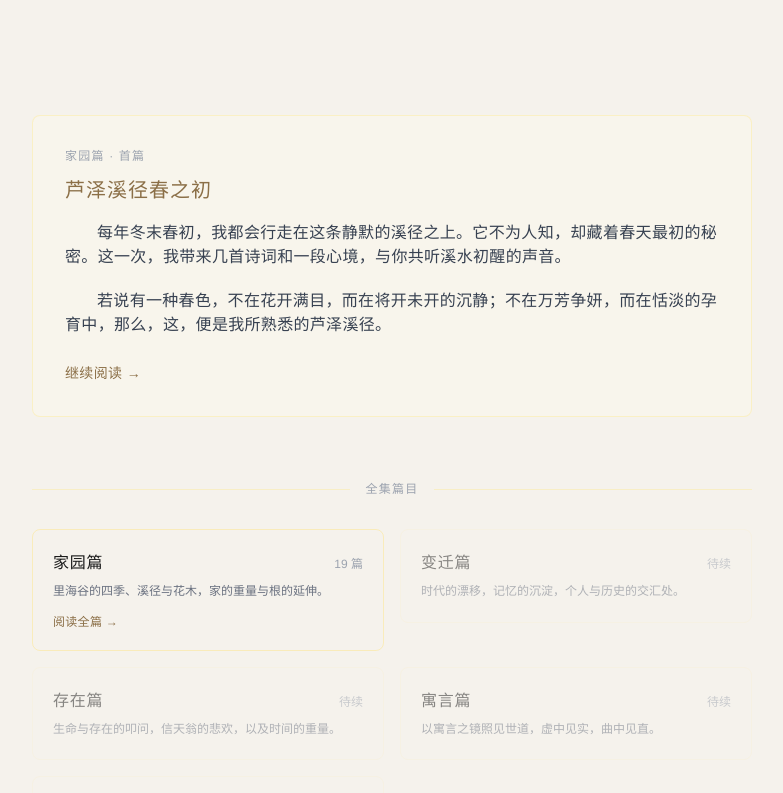
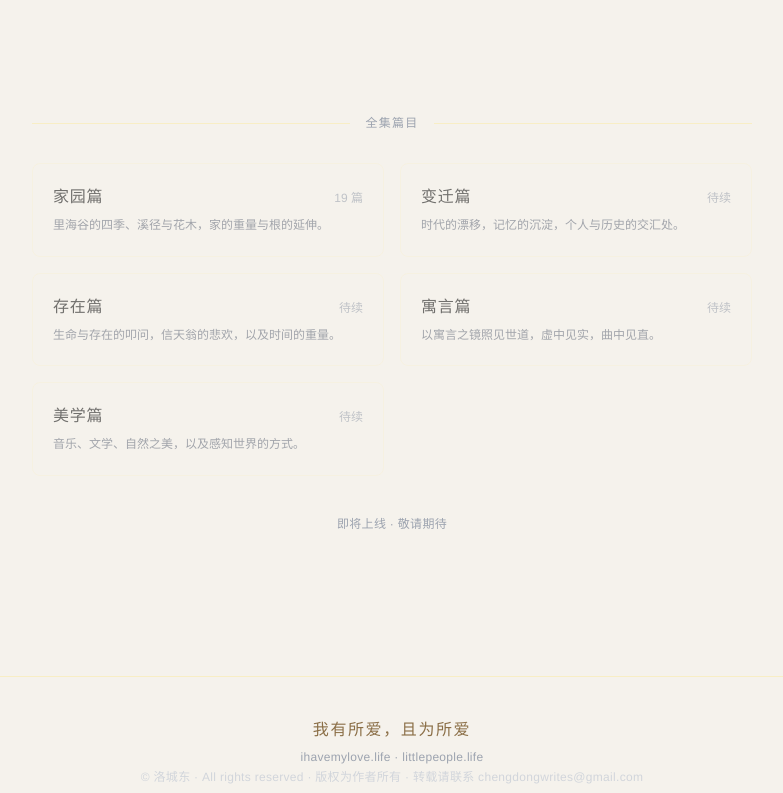
Before and after one commit to chengdongwrites/ihavemylove, a Next.js app: page /luzexi in a window 1280 px wide. Shown: the part 387-1180 px from the top of the page, without its empty margins (248-1031 px from the left). Built offline with nearby package versions, Linux system fonts and the light colour scheme.

Commit message:
散文首页：暂时隐藏文章链接，待整理后上线

```diff
--- a/src/app/luzexi/page.tsx
+++ b/src/app/luzexi/page.tsx
@@ -1,4 +1,3 @@
-import Link from 'next/link'
 import SiteHeader from '@/components/SiteHeader'
 import SiteFooter from '@/components/SiteFooter'
 import { essays } from '@/data/essays'
@@ -11,45 +10,32 @@ export const metadata = {
 const sections = [
   {
     name: '家园篇',
-    slug: 'jiayuan',
     description: '里海谷的四季、溪径与花木，家的重量与根的延伸。',
     count: essays.filter((e) => e.section === '家园篇').length,
-    available: true,
   },
   {
     name: '变迁篇',
-    slug: 'bianqian',
     description: '时代的漂移，记忆的沉淀，个人与历史的交汇处。',
     count: null,
-    available: false,
   },
   {
     name: '存在篇',
-    slug: 'cunzai',
     description: '生命与存在的叩问，信天翁的悲欢，以及时间的重量。',
     count: null,
-    available: false,
   },
   {
     name: '寓言篇',
-    slug: 'yuyan',
     description: '以寓言之镜照见世道，虚中见实，曲中见直。',
     count: null,
-    available: false,
   },
   {
     name: '美学篇',
-    slug: 'meixue',
     description: '音乐、文学、自然之美，以及感知世界的方式。',
     count: null,
-    available: false,
   },
 ]
 
-// Pick a featured essay (first one)
-const featured = essays[0]
-
-export default function LuzhexiPage() {
+export default function LuzexiPage() {
   return (
     <div className="min-h-screen flex flex-col">
       <SiteHeader />
@@ -73,32 +59,6 @@ export default function LuzhexiPage() {
           </div>
         </section>
 
-        {/* Featured essay excerpt */}
-        <section className="max-w-3xl mx-auto px-4 sm:px-6 pb-16">
-          <div className="border border-amber-200/40 dark:border-gray-800/60 rounded-lg p-6 sm:p-8 bg-amber-50/30 dark:bg-gray-900/30">
-            <p className="font-sans text-xs text-gray-400 dark:text-gray-500 tracking-widest mb-3 uppercase">
-              家园篇 · 首篇
-            </p>
-            <h2 className="chapter-title text-lg sm:text-xl text-accent dark:text-amber-400 mb-4 tracking-wider">
-              {featured.title}
-            </h2>
-            <div className="prose-chinese text-sm sm:text-base text-gray-700 dark:text-gray-300 mb-6 leading-relaxed">
-              <p style={{ textIndent: '2em' }}>
-                {featured.content.split('\n').find(l => l.trim().length > 20) ?? ''}
-              </p>
-              <p style={{ textIndent: '2em' }}>
-                {featured.content.split('\n').filter(l => l.trim().length > 20)[1] ?? ''}
-              </p>
-            </div>
-            <Link
-              href={`/essays/${featured.slug}`}
-              className="font-sans text-sm nav-link tracking-wide"
-            >
-              继续阅读 →
-            </Link>
-          </div>
-        </section>
-
         {/* Sections */}
         <section className="max-w-3xl mx-auto px-4 sm:px-6 pb-20">
           <div className="flex items-center gap-4 mb-8">
@@ -109,47 +69,28 @@ export default function LuzhexiPage() {
 
           <div className="grid sm:grid-cols-2 gap-4">
             {sections.map((section) => (
-              <div key={section.name}>
-                {section.available ? (
-                  <Link
-                    href="/essays"
-                    className="group block p-5 rounded-lg border border-amber-200/50 dark:border-gray-700/50 hover:bg-amber-50 dark:hover:bg-gray-900 transition-colors"
+              <div
+                key={section.name}
+                className="p-5 rounded-lg border border-amber-200/20 dark:border-gray-800/40 opacity-60"
               >
-                    <div className="flex items-baseline justify-between mb-2">
-                      <span className="font-serif text-base text-ink dark:text-gray-200 group-hover:text-accent dark:group-hover:text-amber-400 transition-colors tracking-wider">
-                        {section.name}
-                      </span>
-                      {section.count !== null && (
-                        <span className="font-sans text-xs text-gray-400 dark:text-gray-600">
-                          {section.count} 篇
-                        </span>
-                      )}
-                    </div>
-                    <p className="font-sans text-xs text-gray-500 dark:text-gray-400 leading-relaxed">
-                      {section.description}
-                    </p>
-                    <p className="font-sans text-xs text-accent dark:text-amber-500 mt-3 tracking-wide">
-                      阅读全篇 →
-                    </p>
-                  </Link>
-                ) : (
-                  <div className="p-5 rounded-lg border border-amber-200/20 dark:border-gray-800/40 opacity-50">
                 <div className="flex items-baseline justify-between mb-2">
                   <span className="font-serif text-base text-ink dark:text-gray-200 tracking-wider">
                     {section.name}
                   </span>
                   <span className="font-sans text-xs text-gray-400 dark:text-gray-600">
-                        待续
+                    {section.count !== null ? `${section.count} 篇` : '待续'}
                   </span>
                 </div>
                 <p className="font-sans text-xs text-gray-500 dark:text-gray-400 leading-relaxed">
                   {section.description}
                 </p>
               </div>
-                )}
-              </div>
             ))}
           </div>
+
+          <p className="text-center font-sans text-xs text-gray-400 dark:text-gray-600 mt-10 tracking-wide">
+            即将上线 · 敬请期待
+          </p>
         </section>
       </main>
 
```
Lines whose indentation alone changed are shown as unchanged.
